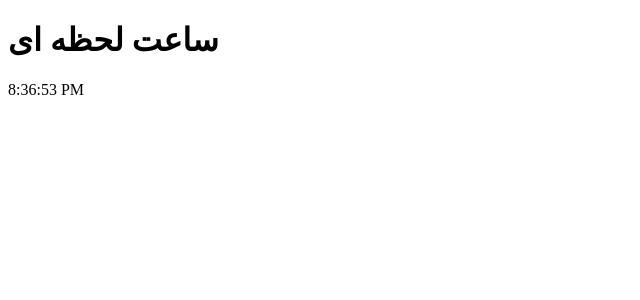
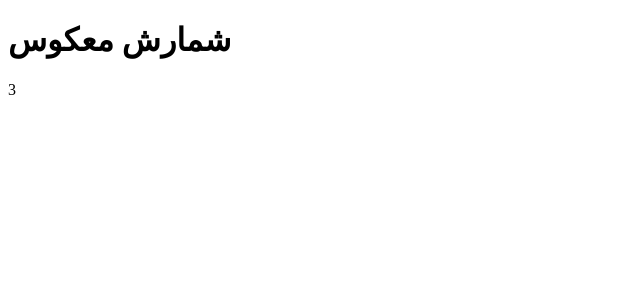
Before and after one commit to nimahadi1388/ReactTutorial, a React (Vite) app: page / in a window 1280 px wide. Shown: the top 300 px of the page, without its empty margins (0-640 px from the left). Built offline with nearby package versions, Linux system fonts and the light colour scheme.

Commit message:
4thClass&1stExercise

```diff
--- a/src/assets/components/Timer.jsx
+++ b/src/assets/components/Timer.jsx
@@ -1,22 +1,33 @@
 import React from "react";
-
+let timeOut;
 class Timer extends React.Component {
   constructor() {
     super();
     this.state = {
-      timer: new Date().toLocaleTimeString(),
+      count: 10,
     };
   }
-  render() {
-    setInterval(() => {
+  componentDidMount() {
+    console.log('mamad');
+
+    timeOut = setInterval(() => {
       this.setState({
-        timer: new Date().toLocaleTimeString(),
+        count: this.state.count - 1,
       });
     }, 1000);
+  }
+  componentDidUpdate(){
+    if(this.state.count == 0){
+      clearInterval(timeOut)
+    }
+  }
+  render() {
+    console.log('amat');
+
     return (
       <div>
-        <h1>ساعت لحظه ای</h1>
-        <p>{this.state.timer}</p>
+        <h1>شمارش معکوس</h1>
+        <p>{this.state.count}</p>
       </div>
     );
   }
```
